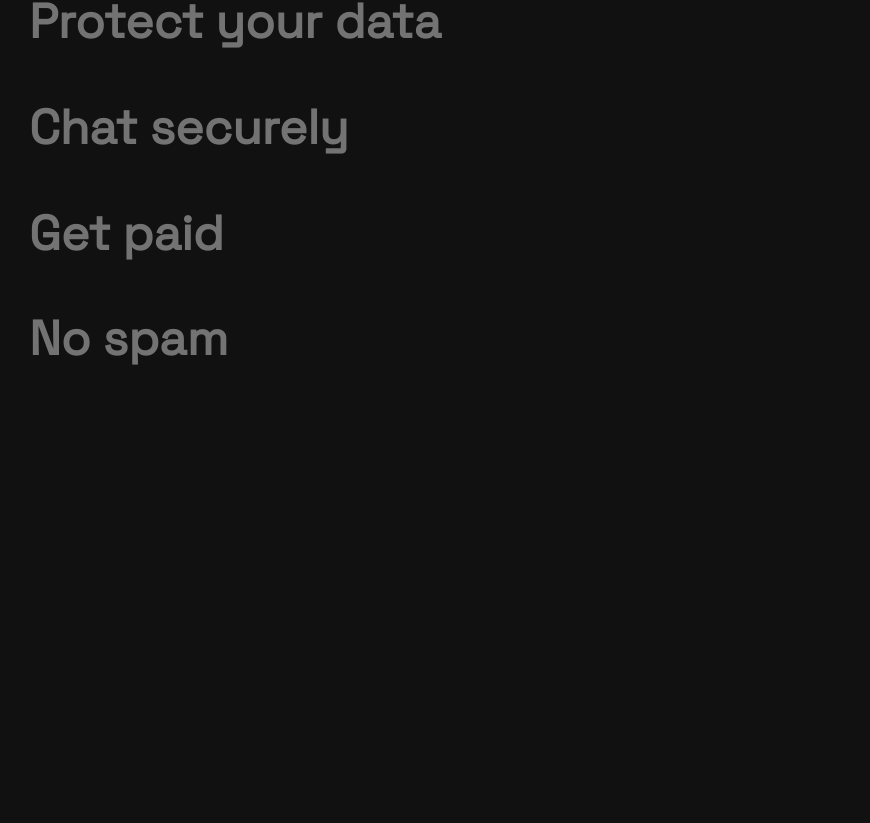
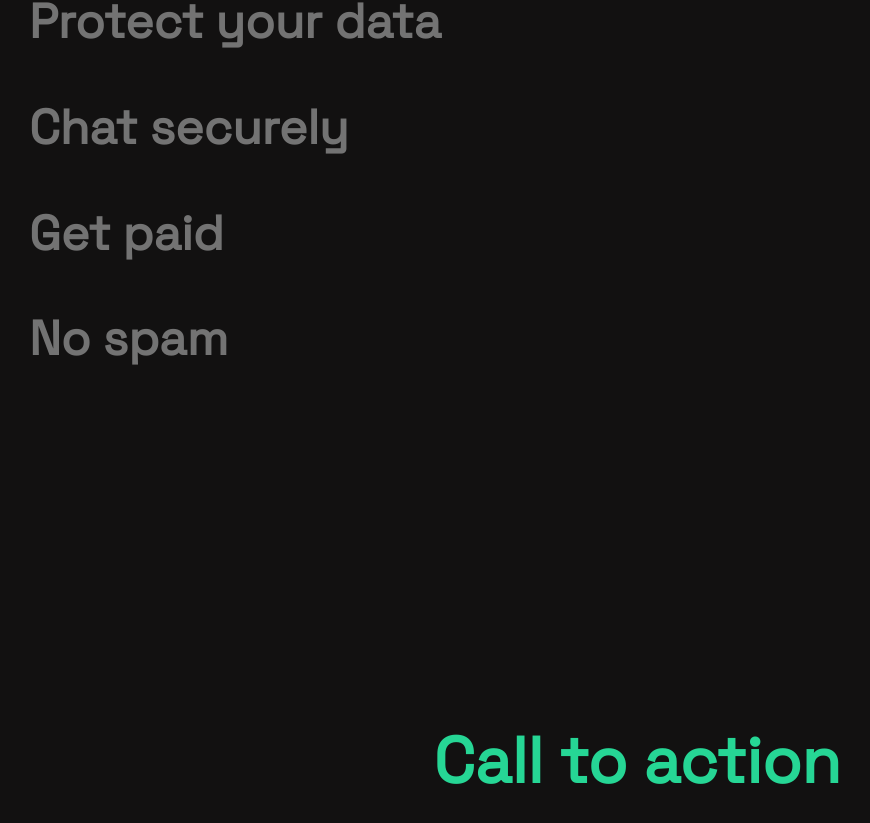
Before and after one commit to igorperic17/cored.in, a React (Vite) app in the folder packages/frontend/: page / in a window 1280 px wide. Shown: the part 1189-2012 px from the top of the page, without its empty margins (3-873 px from the left). Before the commit the page ends 1873 px from the top, so only its background shows below. Built offline with nearby package versions, Linux system fonts and the light colour scheme.

Commit message:
Create CallToAction component

```diff
--- /dev/null
+++ b/packages/frontend/src/modules/landing/components/CallToAction.tsx
@@ -0,0 +1,11 @@
+import { Box, Heading } from "@chakra-ui/react";
+
+export const CallToAction = () => {
+  return (
+    <Box>
+      <Heading as="h2" fontSize="4rem" color="brand.600" mb="1em">
+        Call to action
+      </Heading>
+    </Box>
+  );
+};
--- a/packages/frontend/src/modules/landing/components/index.ts
+++ b/packages/frontend/src/modules/landing/components/index.ts
@@ -1,2 +1,3 @@
 export { Hero } from "./Hero";
 export { Benefits } from "./Benefits";
+export { CallToAction } from "./CallToAction";
--- a/packages/frontend/src/modules/landing/views/Landing.page.tsx
+++ b/packages/frontend/src/modules/landing/views/Landing.page.tsx
@@ -1,5 +1,5 @@
 import { Box, VStack } from "@chakra-ui/react";
-import { Benefits, Hero } from "../components";
+import { Benefits, CallToAction, Hero } from "../components";
 
 const LandingPage = () => {
   return (
@@ -7,6 +7,7 @@ const LandingPage = () => {
       <VStack px="2em" gap="11em" mb="16">
         <Hero />
         <Benefits />
+        <CallToAction />
       </VStack>
     </Box>
   );
```
